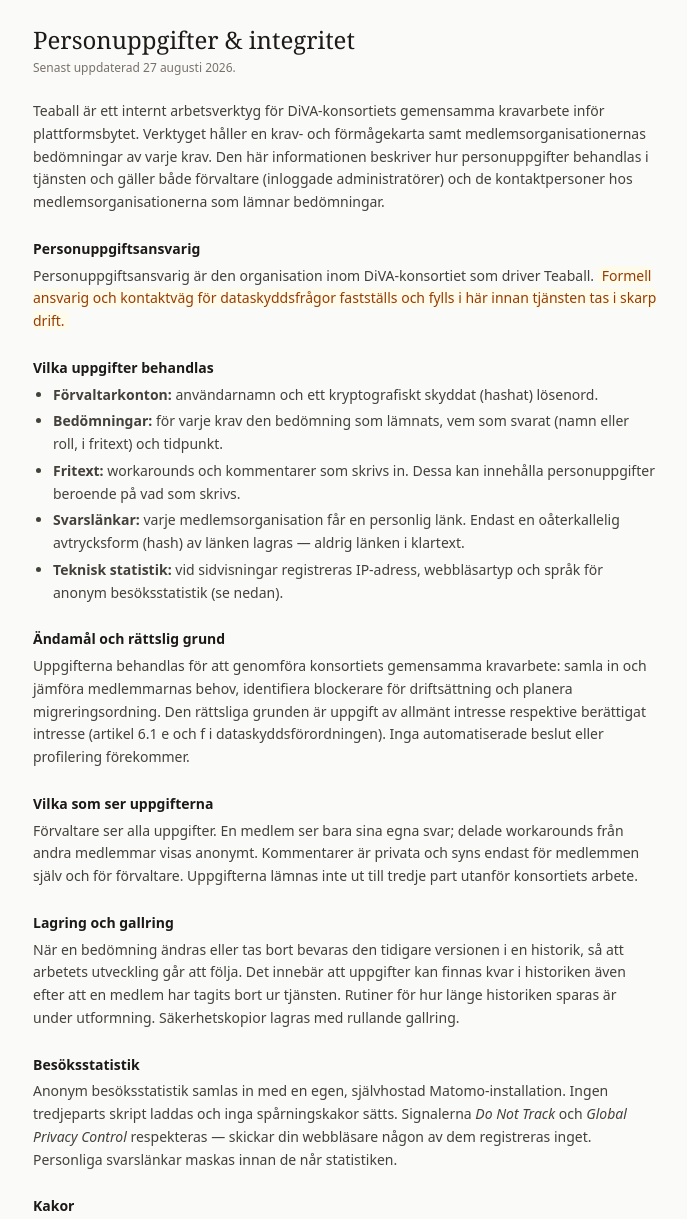
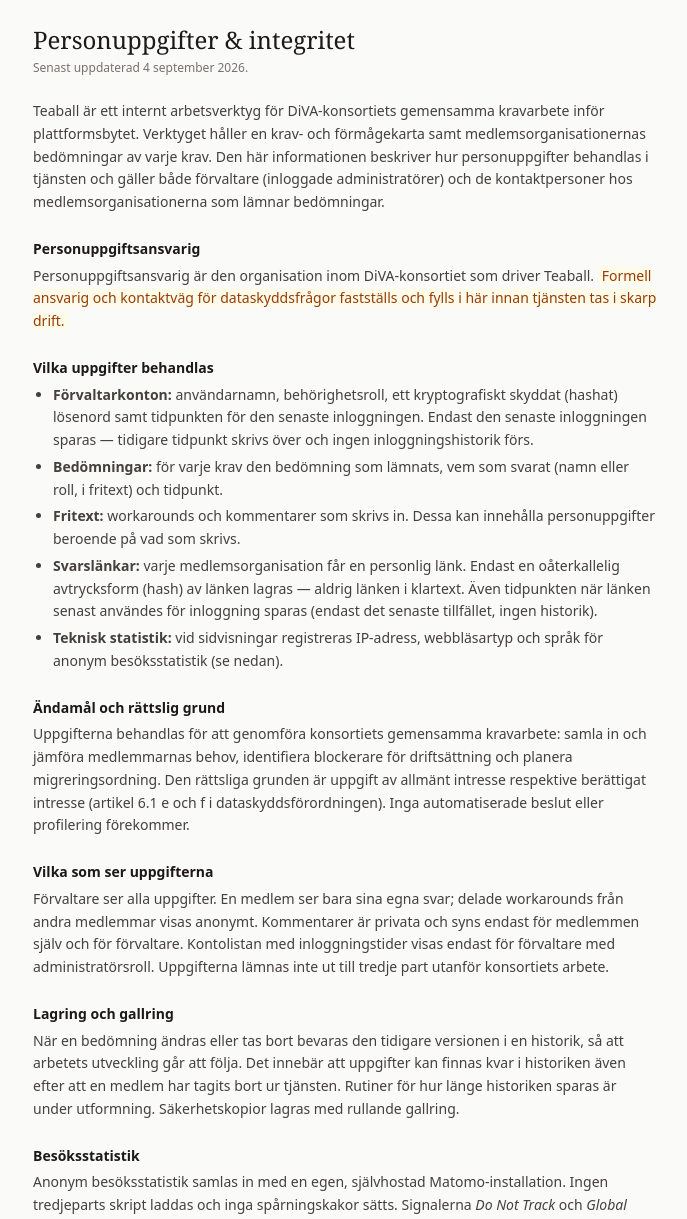
Before and after one commit to Bibliotekarien/teaball, a FastAPI app: page /integritet in a window 1280 px wide. Shown: the part 70-1289 px from the top of the page, without its empty margins (295-982 px from the left). Run offline with FastAPI, Linux system fonts and the light colour scheme; style sheets or scripts are compiled from the project's sources; parts of the project's set-up code (start-up, migrations or seed data) failed here and were passed over.

Commit message:
Redovisa inloggningsstämplarna i integritetsinformationen
Transparens är det GDPR faktiskt kräver av en så här datasnål
behandling: integritetssidan anger nu att roll och senaste inloggning
lagras för förvaltarkonton, att svarslänkens senaste användning sparas,
och att kontolistan bara visas för administratörer — plus att endast
det senaste tillfället behålls (skrivs över, ingen historik). README
pekar på var uppgifterna syns i appen.

Co-Authored-By: Claude Fable 5 <noreply@anthropic.com>
Claude-Session: https://claude.ai/code/session_012rymCYBEWgPbkQpvFNuGw8

```diff
--- a/app/templates/integritet.html
+++ b/app/templates/integritet.html
@@ -19,7 +19,7 @@
     <article class="space-y-6 text-sm leading-relaxed text-stone-700">
       <div>
         <h2 class="font-serif text-2xl text-stone-900">Personuppgifter &amp; integritet</h2>
-        <p class="mt-1 text-xs text-stone-500">Senast uppdaterad 27 augusti 2026.</p>
+        <p class="mt-1 text-xs text-stone-500">Senast uppdaterad 4 september 2026.</p>
       </div>
 
       <p>
@@ -44,15 +44,18 @@
       <section>
         <h3 class="font-semibold text-stone-900">Vilka uppgifter behandlas</h3>
         <ul class="mt-1 list-disc space-y-1 pl-5">
-          <li><strong>Förvaltarkonton:</strong> användarnamn och ett kryptografiskt
-            skyddat (hashat) lösenord.</li>
+          <li><strong>Förvaltarkonton:</strong> användarnamn, behörighetsroll, ett
+            kryptografiskt skyddat (hashat) lösenord samt tidpunkten för den senaste
+            inloggningen. Endast den senaste inloggningen sparas — tidigare tidpunkt
+            skrivs över och ingen inloggningshistorik förs.</li>
           <li><strong>Bedömningar:</strong> för varje krav den bedömning som lämnats,
             vem som svarat (namn eller roll, i fritext) och tidpunkt.</li>
           <li><strong>Fritext:</strong> workarounds och kommentarer som skrivs in.
             Dessa kan innehålla personuppgifter beroende på vad som skrivs.</li>
           <li><strong>Svarslänkar:</strong> varje medlemsorganisation får en personlig
             länk. Endast en oåterkallelig avtrycksform (hash) av länken lagras — aldrig
-            länken i klartext.</li>
+            länken i klartext. Även tidpunkten när länken senast användes för
+            inloggning sparas (endast det senaste tillfället, ingen historik).</li>
           <li><strong>Teknisk statistik:</strong> vid sidvisningar registreras IP-adress,
             webbläsartyp och språk för anonym besöksstatistik (se nedan).</li>
         </ul>
@@ -75,8 +78,9 @@
         <p class="mt-1">
           Förvaltare ser alla uppgifter. En medlem ser bara sina egna svar; delade
           workarounds från andra medlemmar visas anonymt. Kommentarer är privata och
-          syns endast för medlemmen själv och för förvaltare. Uppgifterna lämnas inte
-          ut till tredje part utanför konsortiets arbete.
+          syns endast för medlemmen själv och för förvaltare. Kontolistan med
+          inloggningstider visas endast för förvaltare med administratörsroll.
+          Uppgifterna lämnas inte ut till tredje part utanför konsortiets arbete.
         </p>
       </section>
 
```
Also changed, not shown: README.md.
